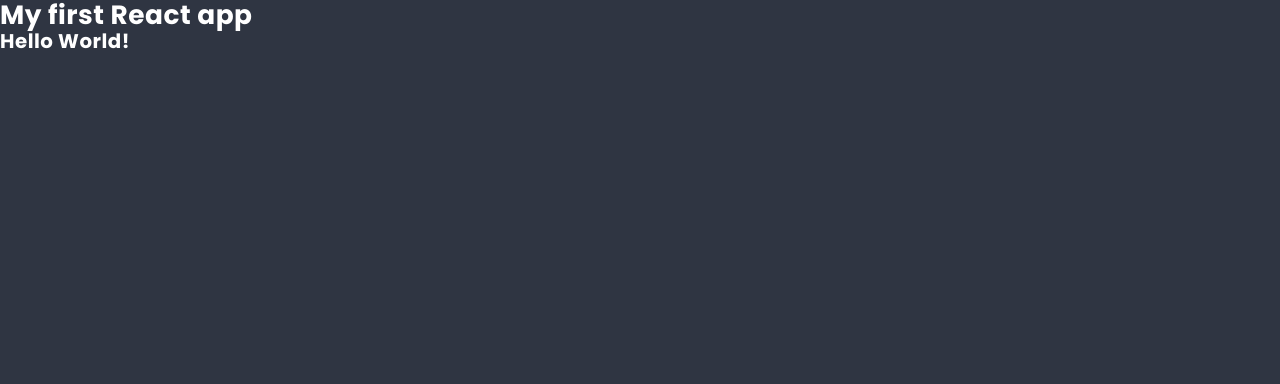
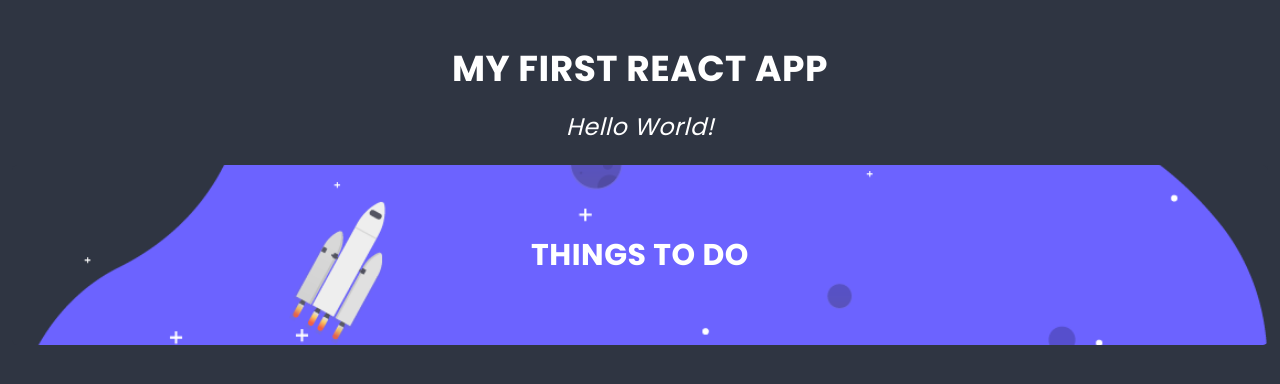
Before and after one commit to Oskyyy/React-app, a React app: page / in a window 1280 px wide. Shown: the top 384 px of the page. Built offline with nearby package versions, Linux system fonts and the light colour scheme.

Commit message:
Add List.js and Hero.js

```diff
--- a/src/components/App/App.js
+++ b/src/components/App/App.js
@@ -1,13 +1,16 @@
 import React from 'react';
+import styles from './App.scss';
+import List from '../List/List.js';
 
 class App extends React.Component {
   render() {
     return (
-      <main className="app-content">
-        <h1>My first React app</h1>
-        <h2>Hello World!</h2>
+      <main className={styles.component}>
+        <h1 className={styles.title}>My first React app</h1>
+        <h2 className={styles.subtitle}>Hello World!</h2>
+        <List />
       </main>
-    )
+    );
   }
 }
 
--- /dev/null
+++ b/src/components/Hero/Hero.js
@@ -0,0 +1,11 @@
+import React from 'react';
+import styles from './Hero.scss';
+
+const Hero = () => (
+    <header className={styles.component}>
+        <h2 className={styles.title}>Things to do</h2>
+        <img className={styles.image} src="../src/images/space.png"></img>
+    </header>
+);
+
+export default Hero;
--- /dev/null
+++ b/src/components/List/List.js
@@ -0,0 +1,15 @@
+import React from 'react';
+import styles from './List.scss';
+import Hero from '../Hero/Hero.js';
+
+class List extends React.Component {
+  render() {
+    return (
+      <section className={styles.component}>
+        <Hero />
+      </section>
+    );
+  }
+}
+
+export default List;
```
Also changed, not shown: src/images/space.png (added).
